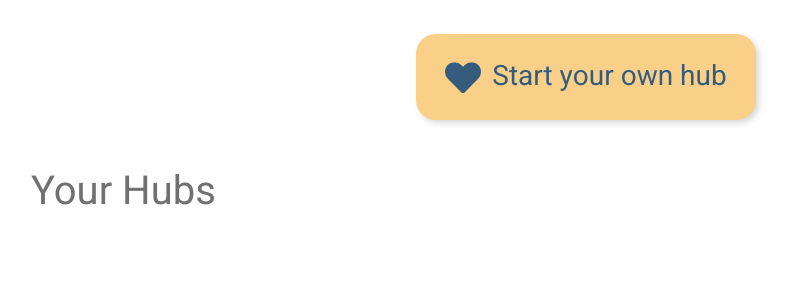
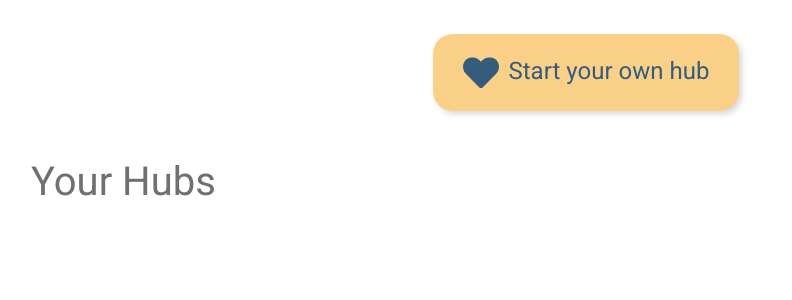
Before and after one commit to lloydtao/Hackathon-NASA-2020, a Django app: page / in a window 1280 px wide. Shown: the part 154-454 px from the top of the page, without its empty margins (54-846 px from the left). Run offline with Django 3.2, Linux system fonts and the light colour scheme; data that the repository does not hold is empty; some libraries are stand-ins or nearby versions.

Commit message:
Adjust size of start your own hub button

```diff
--- a/src/bunchup/static/bunchup/css/bunchup.css
+++ b/src/bunchup/static/bunchup/css/bunchup.css
@@ -35,8 +35,8 @@ main {
     background-color: #FAD089;
     color: #355C7D;
     box-shadow: 3px 3px 6px rgba(0, 0, 0, 0.16);
-    width: 340px;
-    height: 86px;
+    width: 306px;
+    height: 77px;
     border-radius: 20px;
 }
 
--- a/src/bunchup/templates/bunchup/index_new.html
+++ b/src/bunchup/templates/bunchup/index_new.html
@@ -4,10 +4,10 @@
 {% block content %}
 
     <a class="mb-5 no-text-dec bunch-button d-block mx-auto" href="{% url 'bunchup-hub-create' %}">
-        <h3 class="text-heebo vertical-center text-center text-spirit-blue">
+        <h4 class="text-heebo vertical-center text-center text-spirit-blue">
             <img src="{% static 'bunchup/img/awesome-heart.svg' %}" class="mr-1"></img>
             Start your own hub
-        </h3>
+        </h4>
     </a>
 
     <div class="chunky-container mx-auto">
```
